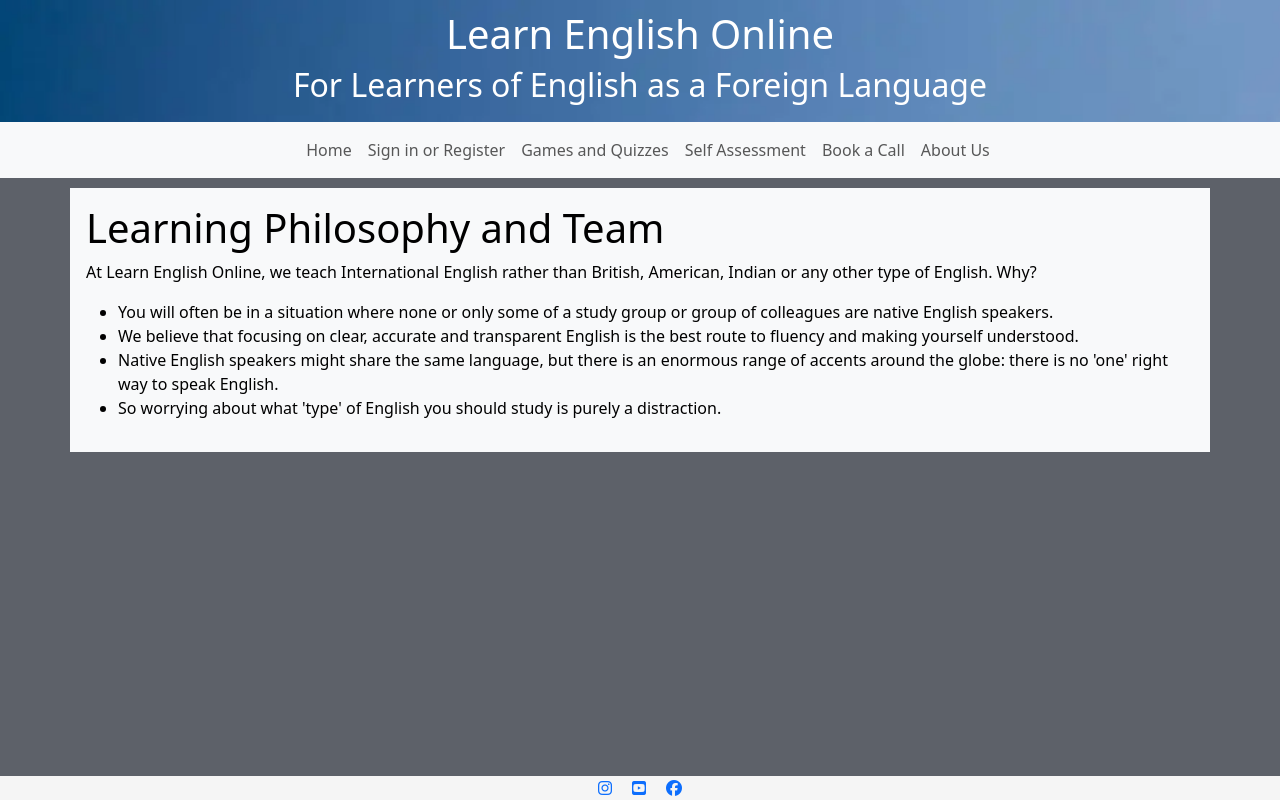
After one commit to rich-p-rich/english-tutor-p4, a Flask app: page /about in a window 1280 px wide. The commit adds this page. Run offline with Flask 3, Linux system fonts and the light colour scheme; some libraries are stand-ins or nearby versions.

Commit message:
Add About page & core content; fix navbar Home link

```diff
--- /dev/null
+++ b/about.html
@@ -0,0 +1,4 @@
+{% extends "base.html" %}
+{% block content %}
+    <h1>About Us</h1>
+{% endblock %}
--- a/assets/css/style.css
+++ b/assets/css/style.css
@@ -40,6 +40,14 @@ main {
     flex: 1 0 auto;
 }
 
+/* About Us Page */
+
+#about-us-intro {
+    margin-top: 10px;
+}
+
+/* The Footer Element */
+
 footer {
     background-color: whitesmoke;
     display: flex;
--- a/run.py
+++ b/run.py
@@ -8,6 +8,11 @@ app = Flask(__name__, static_folder='assets')
 @app.route("/")
 def index():
     return render_template("index.html")
+
+
+@app.route("/about")
+def about():
+    return render_template("about.html")
 
 
 @app.route("/register")
--- /dev/null
+++ b/templates/about.html
@@ -0,0 +1,27 @@
+{% extends "base.html" %}
+{% block content %}
+<main>
+    <div class="container text-bg-light p-3" id="about-us-intro">
+        <h1>Learning Philosophy and Team</h1>
+
+        <p>At Learn English Online, we teach International English rather than British, American, Indian or any other
+            type of English. Why?
+            <br>
+        <ul>
+            <li>You will often be in a situation where none or only some of a study group or group of colleagues are
+                native English speakers.</li>
+            <li>We believe that focusing on clear, accurate and transparent English is the best route to fluency and
+                making yourself understood.</li>
+            <li>Native English speakers might share the same language, but there is an enormous range of accents around
+                the globe: there is no 'one' right way to speak English.</li>
+            <li>So worrying about what 'type' of English you should study is purely a distraction.</li>
+        </ul>
+        </p>
+    </div>
+    <div class="container">
+
+    </div>
+
+
+</main>
+{% endblock %}
--- a/templates/base.html
+++ b/templates/base.html
@@ -41,7 +41,7 @@
       <div class="collapse navbar-collapse justify-content-center" id="navbarSupportedContent">
         <ul class="navbar-nav mb-2 mb-lg-0">
           <li class="nav-item">
-            <a class="nav-link active" aria-current="page" href="{{ url_for('index')}}.html">Home</a>
+            <a class="nav-link" href="{{ url_for('index')}}">Home</a>
           </li>
           <li class="nav-item">
             <a class="nav-link" href="{{ url_for('register')}}">Sign in or Register</a>
@@ -54,6 +54,9 @@
           </li>
           <li class="nav-item">
             <a class="nav-link" href="{{ url_for('contact')}}">Book a Call</a>
+          </li>
+          <li class="nav-item">
+            <a class="nav-link" href="{{ url_for('about')}}">About Us</a>
           </li>
         </ul>
       </div>
```
